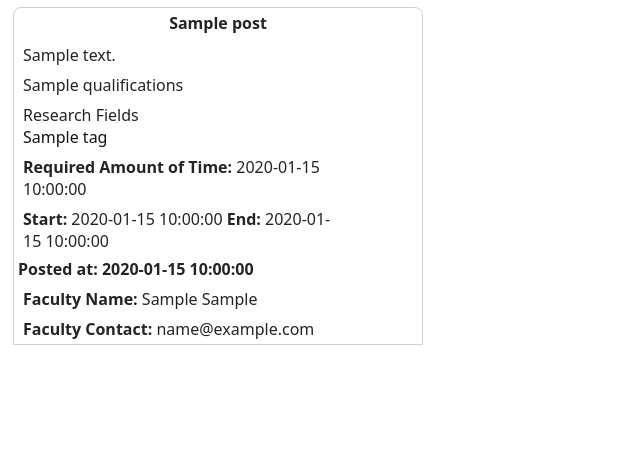
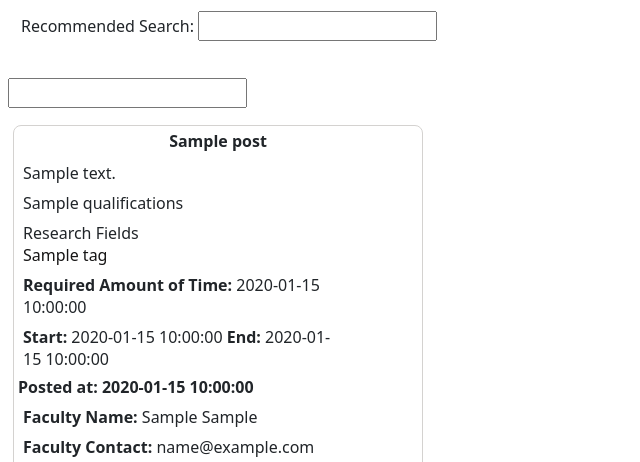
Before and after one commit to michaels2533/School_Project_SoftwareEng, a Python web app: template Term_Project/app/View/templates/index.html in a window 1280 px wide. Shown: the part 127-589 px from the top of the page, without its empty margins (0-640 px from the left). Run offline with Jinja, Linux system fonts and the light colour scheme; the template is opened without the code that fills it: most values are stand-ins (such as "Sample title", 1, 10 or a date in 2020); form fields are guessed from the names that the template uses; some libraries are stand-ins or nearby versions.

Commit message:
Added some functionality for recommended search just having issues getting it to work completely

```diff
--- a/Term_Project/app/Controller/forms.py
+++ b/Term_Project/app/Controller/forms.py
@@ -1,5 +1,6 @@
 from flask_wtf import FlaskForm
 from wtforms import StringField, SubmitField, SelectField, TextAreaField, PasswordField, DateField
+from wtforms.fields.core import BooleanField
 from wtforms.validators import ValidationError, DataRequired, Length, Email, EqualTo
 from flask_login import current_user
 from wtforms_sqlalchemy.fields import  QuerySelectMultipleField
@@ -81,3 +82,7 @@
 
 class FacultyEditForm(EditForm):
     officehours = StringField('Office Hours', validators=[DataRequired()])
+
+class RecommendedSearchForm(FlaskForm):
+    boolField = BooleanField("Recommended Positions")
+    refresh = SubmitField("Refresh")
--- a/Term_Project/app/View/templates/index.html
+++ b/Term_Project/app/View/templates/index.html
@@ -3,6 +3,24 @@
 {% block content %}
 
     <h1>Welcome to WSU Research Openings!</h1>
+
+    <!-- Recommended Search -->
+    {% if posts %}
+
+        <form action="" method="post">
+            <div class="formselect">
+
+            Recommended Search: {{form.boolField}}
+
+            </div>
+
+            {{ form.refresh(form="button") }}
+
+        </form>
+
+    {% endif %}
+
+
 
     <!-- Displays Posts -->
     <div class = "postlist">
```
Also changed, not shown: Term_Project/app/Controller/routes.py (+6 -3 lines), Term_Project/researchPost.db (added).
